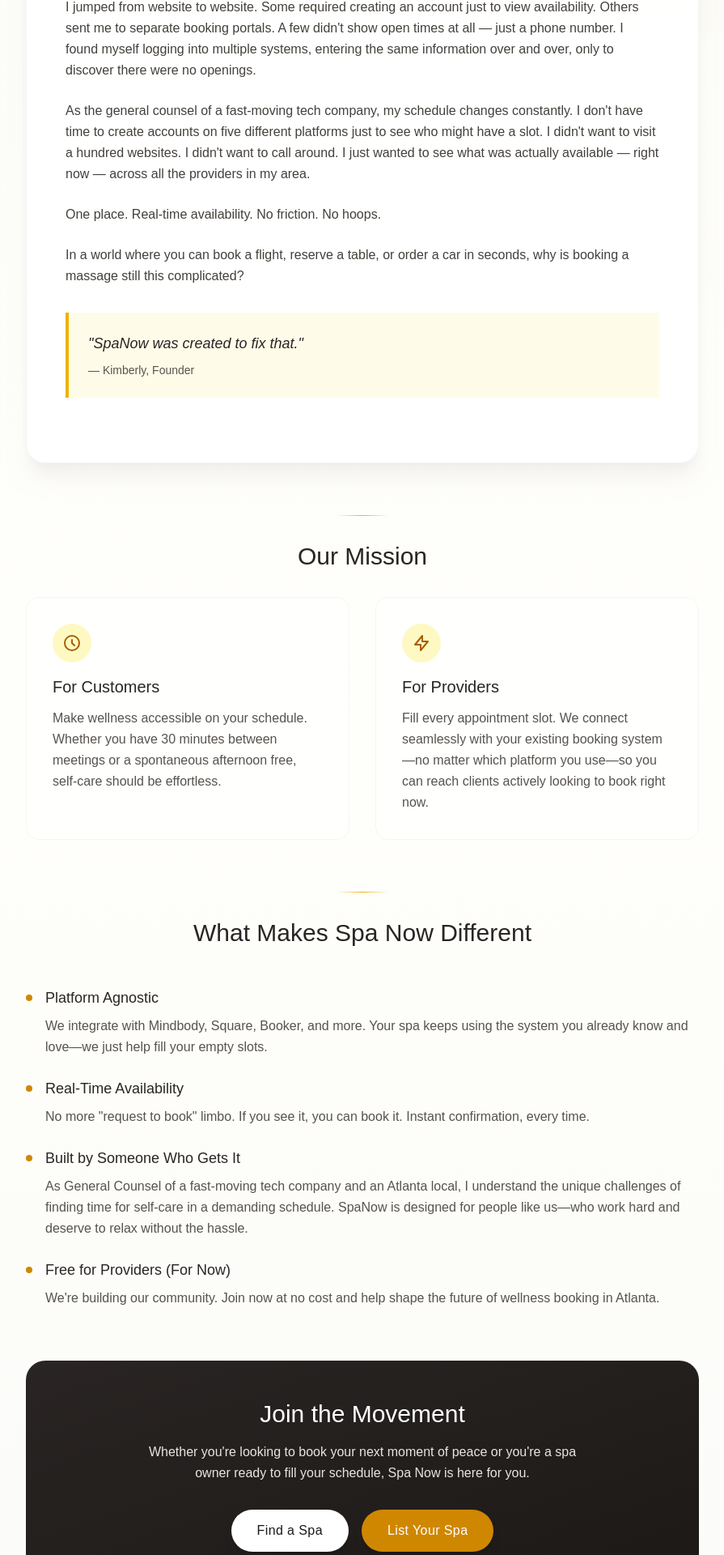
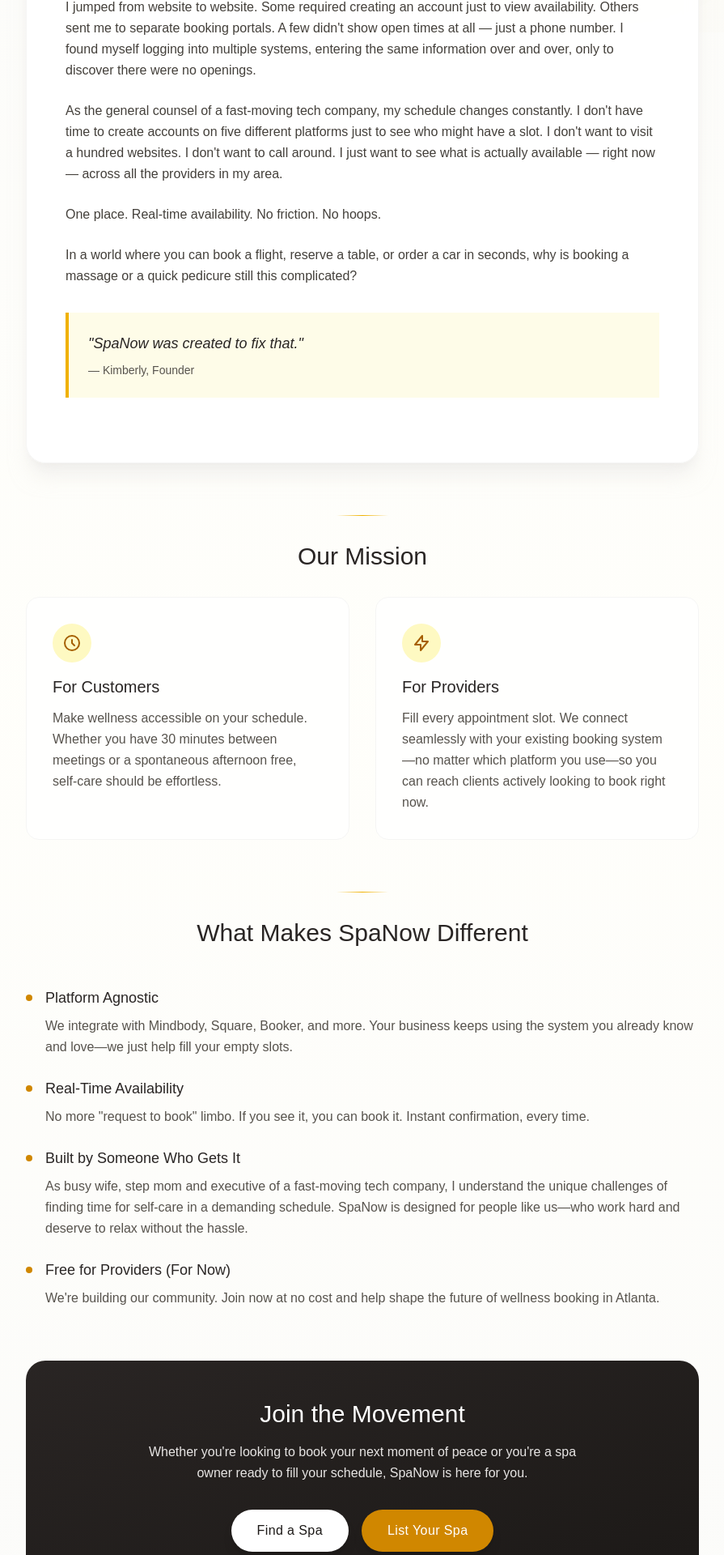
Before and after one commit to KPAINE89/spa-now, a Next.js app: page /about in a window 1280 px wide. Shown: the part 760-2680 px from the top of the page at 81% size, without its empty margins (192-1087 px from the left). Built offline with nearby package versions, Linux system fonts and the light colour scheme.

Commit message:
Updated About page with new story

```diff
--- a/app/about/page.tsx
+++ b/app/about/page.tsx
@@ -55,7 +55,7 @@
           </div>
 
           <h1 className="text-5xl md:text-6xl font-light text-stone-800 mb-6 text-center tracking-tight">
-            About Spa Now
+            About SpaNow
           </h1>
 
           <p className="text-xl text-stone-600 text-center mb-16 font-light leading-relaxed max-w-2xl mx-auto">
@@ -84,7 +84,7 @@
               </p>
 
               <p className="text-stone-700 leading-relaxed mb-6">
-                As the general counsel of a fast-moving tech company, my schedule changes constantly. I don't have time to create accounts on five different platforms just to see who might have a slot. I didn't want to visit a hundred websites. I didn't want to call around. I just wanted to see what was actually available — right now — across all the providers in my area.
+                As the general counsel of a fast-moving tech company, my schedule changes constantly. I don't have time to create accounts on five different platforms just to see who might have a slot. I don't want to visit a hundred websites. I don't want to call around. I just want to see what is actually available — right now — across all the providers in my area.
               </p>
 
               <p className="text-stone-700 leading-relaxed mb-6">
@@ -92,7 +92,7 @@
               </p>
 
               <p className="text-stone-700 leading-relaxed mb-8">
-                In a world where you can book a flight, reserve a table, or order a car in seconds, why is booking a massage still this complicated?
+                In a world where you can book a flight, reserve a table, or order a car in seconds, why is booking a massage or a quick pedicure still this complicated?
               </p>
 
               <div className="bg-yellow-50 border-l-4 border-yellow-500 p-6 my-8">
@@ -139,7 +139,7 @@
           {/* What Makes Us Different */}
           <div className="mb-16">
             <div className="h-px w-16 bg-gradient-to-r from-transparent via-yellow-500 to-transparent mx-auto mb-8" />
-            <h2 className="text-3xl font-light text-stone-800 mb-12 text-center">What Makes Spa Now Different</h2>
+            <h2 className="text-3xl font-light text-stone-800 mb-12 text-center">What Makes SpaNow Different</h2>
 
             <div className="space-y-6">
               <div className="flex items-start space-x-4">
@@ -147,7 +147,7 @@
                 <div>
                   <h3 className="font-light text-stone-800 text-lg mb-2">Platform Agnostic</h3>
                   <p className="text-stone-600 font-light leading-relaxed">
-                    We integrate with Mindbody, Square, Booker, and more. Your spa keeps using the system you already know and love—we just help fill your empty slots.
+                    We integrate with Mindbody, Square, Booker, and more. Your business keeps using the system you already know and love—we just help fill your empty slots.
                   </p>
                 </div>
               </div>
@@ -167,7 +167,7 @@
                 <div>
                   <h3 className="font-light text-stone-800 text-lg mb-2">Built by Someone Who Gets It</h3>
                   <p className="text-stone-600 font-light leading-relaxed">
-                    As General Counsel of a fast-moving tech company and an Atlanta local, I understand the unique challenges of finding time for self-care in a demanding schedule. SpaNow is designed for people like us—who work hard and deserve to relax without the hassle.
+                    As busy wife, step mom and executive of a fast-moving tech company, I understand the unique challenges of finding time for self-care in a demanding schedule. SpaNow is designed for people like us—who work hard and deserve to relax without the hassle.
                   </p>
                 </div>
               </div>
@@ -188,7 +188,7 @@
           <div className="bg-gradient-to-br from-stone-800 to-stone-900 rounded-3xl p-12 text-center text-white">
             <h2 className="text-3xl font-light mb-4">Join the Movement</h2>
             <p className="text-stone-200 font-light leading-relaxed mb-8 max-w-xl mx-auto">
-              Whether you're looking to book your next moment of peace or you're a spa owner ready to fill your schedule, Spa Now is here for you.
+              Whether you're looking to book your next moment of peace or you're a spa owner ready to fill your schedule, SpaNow is here for you.
             </p>
             <div className="flex flex-col sm:flex-row gap-4 justify-center">
               <a href="/" className="bg-white text-stone-900 px-8 py-3.5 rounded-full font-light tracking-wide hover:bg-stone-50 transition shadow-lg">
@@ -240,7 +240,7 @@
             <div>
               <h5 className="font-light mb-4 text-white text-sm tracking-wider uppercase">Providers</h5>
               <ul className="space-y-2.5 text-sm font-light">
-                <li><a href="/providers" className="text-stone-400 hover:text-yellow-500 transition">Join Spa Now</a></li>
+                <li><a href="/providers" className="text-stone-400 hover:text-yellow-500 transition">Join SpaNow</a></li>
                 <li><a href="/providers" className="text-stone-400 hover:text-yellow-500 transition">Partner Login</a></li>
               </ul>
             </div>
@@ -257,7 +257,7 @@
 
           <div className="border-t border-stone-800 pt-8 text-center">
             <p className="text-xs font-light text-stone-500 tracking-wide">
-              © 2026 Spa Now LLC
+              © 2026 SpaNow LLC
             </p>
           </div>
         </div>
```
